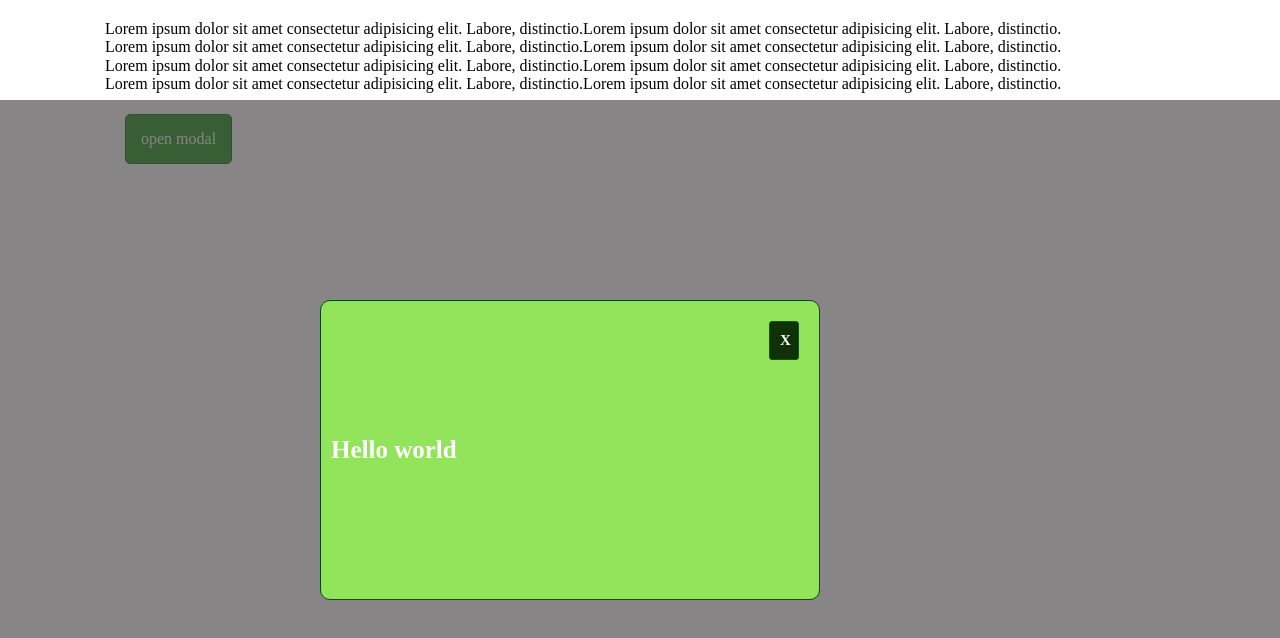
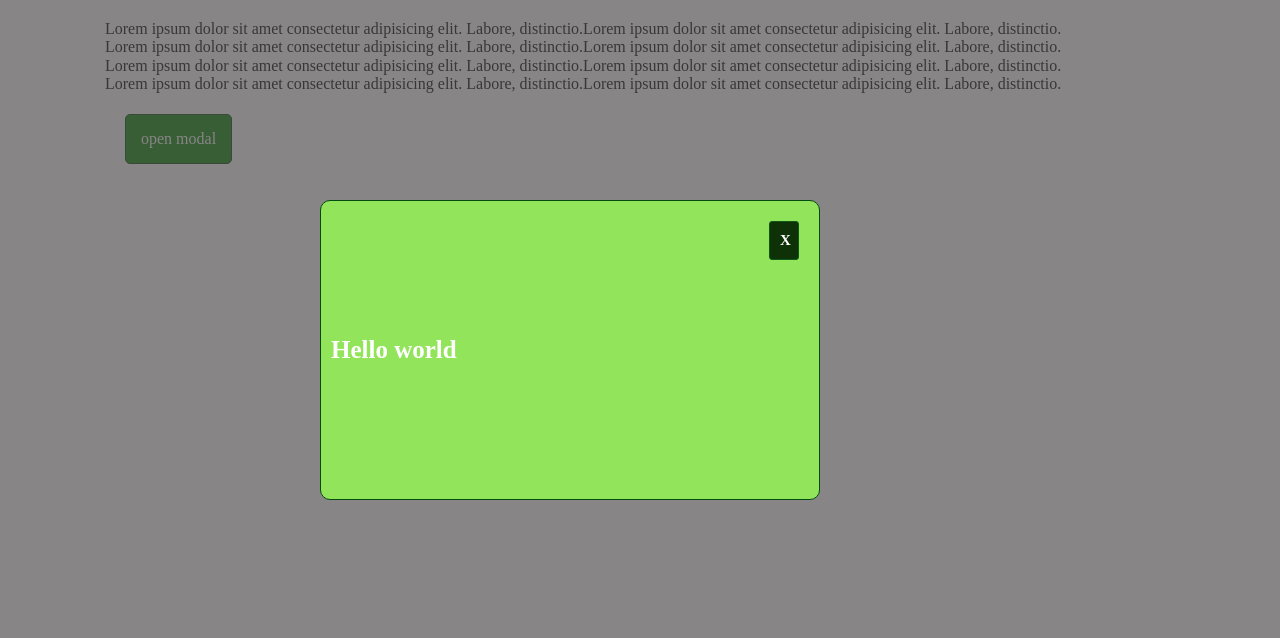
Before and after one commit to laziza00/modal-box, a plain HTML site: page index.html in a window 1280 px wide. Both pictures are taken after a click on the button "open modal". Drawn offline with nearby package versions, Linux system fonts and the light colour scheme.

Commit message:
initial commit

```diff
--- a/css/style.css
+++ b/css/style.css
@@ -35,28 +35,25 @@ body {
   background-color: rgb(146, 228, 91);
   color: #fff;
   font-size: 25px;
-  text-align: center;
   display: flex;
   font-weight: bold;
   align-items: center;
-  margin: 0 auto;
-
 }
 .modalbox{
   background-color: rgba(82, 79, 79, 0.692);
   width: 100vW;
   height: 100vh;
   position: fixed;
-  top: 0;
   display: none;
+  cursor: pointer;
   transition: all 0.5s ease;
-  opacity: 0;
+  /* opacity: 0; */
 
 }
 .show{
   display: block;
-  opacity: 1;
-  transform: translateY(100px);
+  /* opacity: 1;
+  transform: translateY(100px); */
 }
 .modalbtn{
   margin: 20px;
@@ -65,7 +62,7 @@ body {
   border-radius: 5px;
   border: 1px solid rgb(8, 66, 6);
   padding: 15px;
-  /* cursor: pointer; */
+  cursor: pointer;
 }
 
 .modalclose{
--- a/index.html
+++ b/index.html
@@ -28,11 +28,11 @@
       <button class="modalbtn" id="ModalBtn">
         open modal
       </button>
-
+      <div class="show"></div>
 
   </div>
 </div>
-<div class="show"></div>
+
 
 </div>
 <div class="modalbox" id="modalBox">
```
